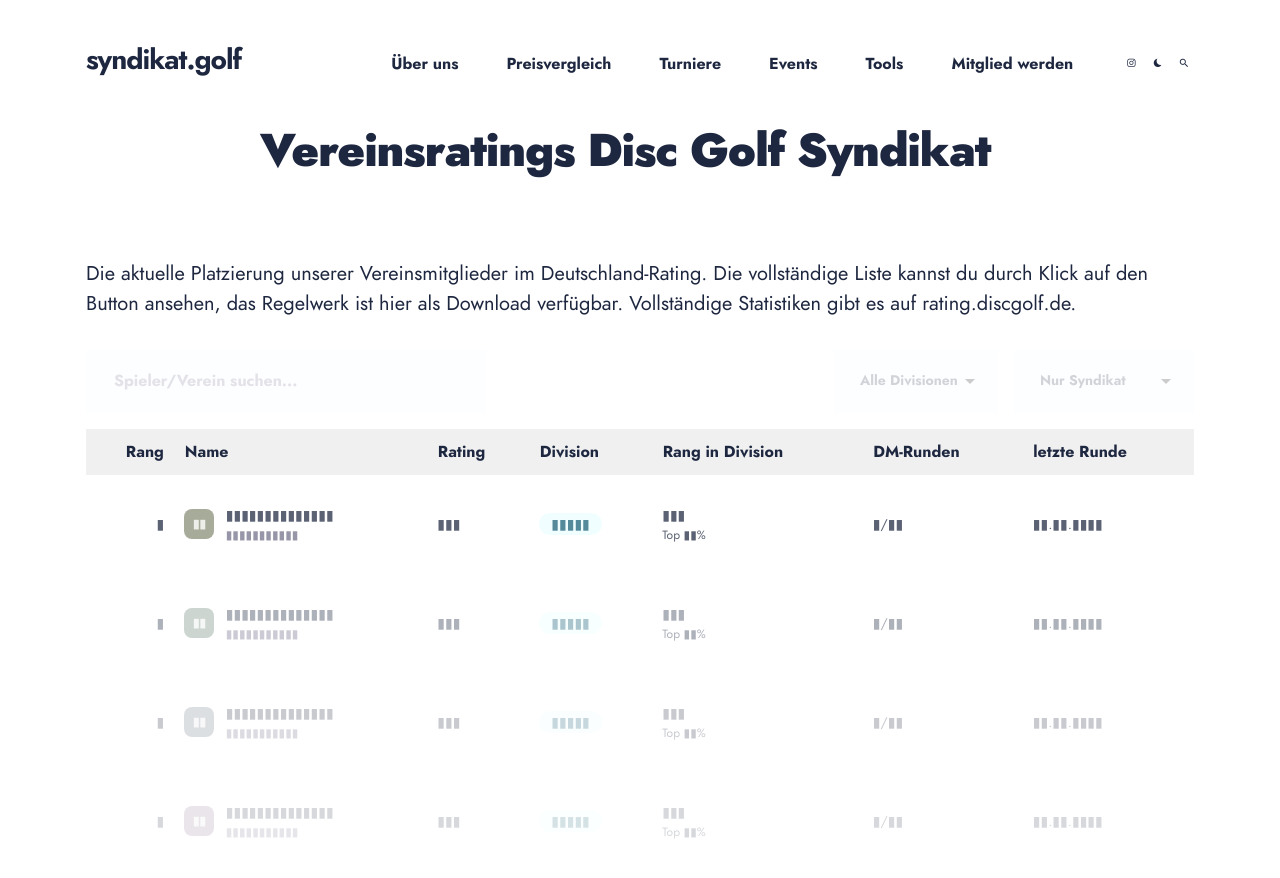
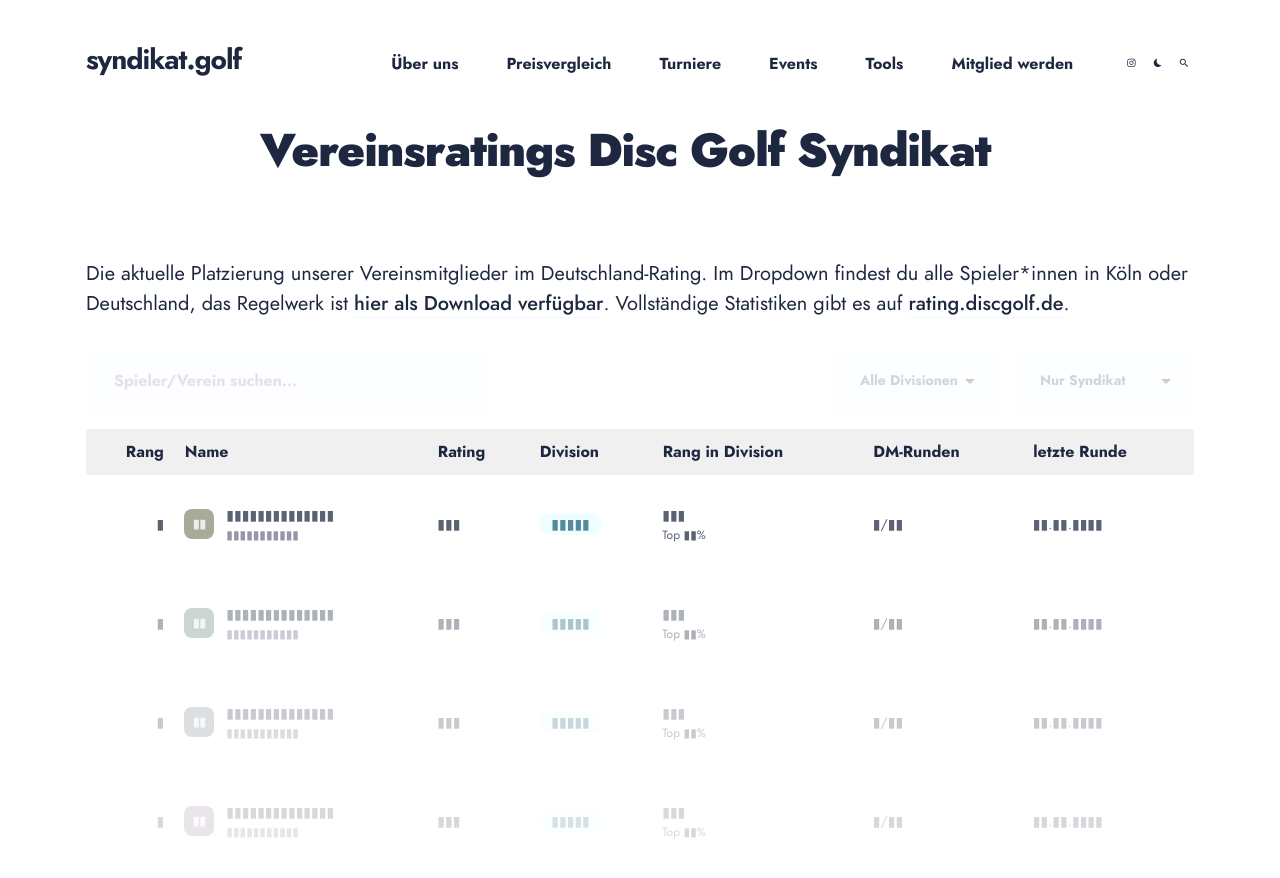
Before and after one commit to maxgreive/syndikat-web, a Jekyll site: the page built from ratings.md, in a window 1280 px wide and 900 px high. Shown: the top 878 px of the window. Built offline with Jekyll 4.4.1, drawn with Linux system fonts in a browser that asks for light colours.

Commit message:
fix links on ratings page

```diff
--- a/_layouts/ratings.html
+++ b/_layouts/ratings.html
@@ -14,6 +14,7 @@ layout: default
 </div>
 
 <div class="container animate">
+  <article class="page page-full-width">
     <div class="row">
       <div class="col col-12">
         <p>{{- content -}}</p>
@@ -75,6 +76,7 @@ layout: default
         </div>
       </div>
     </div>
+  </article>
 </div>
 
 <script src="/assets/js/ratings.js" defer></script>
--- a/ratings.md
+++ b/ratings.md
@@ -7,4 +7,4 @@ image: /assets/images/ratings-sharing-image.jpg
 excerpt: Entdecke die Rangliste der Disc Golf Syndikat-Spieler! Finde heraus, wer die Highlights in unserem Club setzt und verfolge den Fortschritt deiner Lieblingsspieler. Alles, was du über die Mitglieder des Disc Golf Syndikat wissen musst, findest du hier.
 ---
 
-Die aktuelle Platzierung unserer Vereinsmitglieder im Deutschland-Rating. Die vollständige Liste kannst du durch Klick auf den Button ansehen, das Regelwerk ist [hier als Download verfügbar](https://www.discgolf.de/wp-content/uploads/2023/08/20230815-d-rating-regelwerk-v7.pdf). Vollständige Statistiken gibt es auf [rating.discgolf.de](https://rating.discgolf.de).
+Die aktuelle Platzierung unserer Vereinsmitglieder im Deutschland-Rating. Im Dropdown findest du alle Spieler*innen in Köln oder Deutschland, das Regelwerk ist [hier als Download verfügbar](https://www.discgolf.de/wp-content/uploads/2023/08/20230815-d-rating-regelwerk-v7.pdf). Vollständige Statistiken gibt es auf [rating.discgolf.de](https://rating.discgolf.de).
```
Lines whose indentation alone changed are shown as unchanged.
